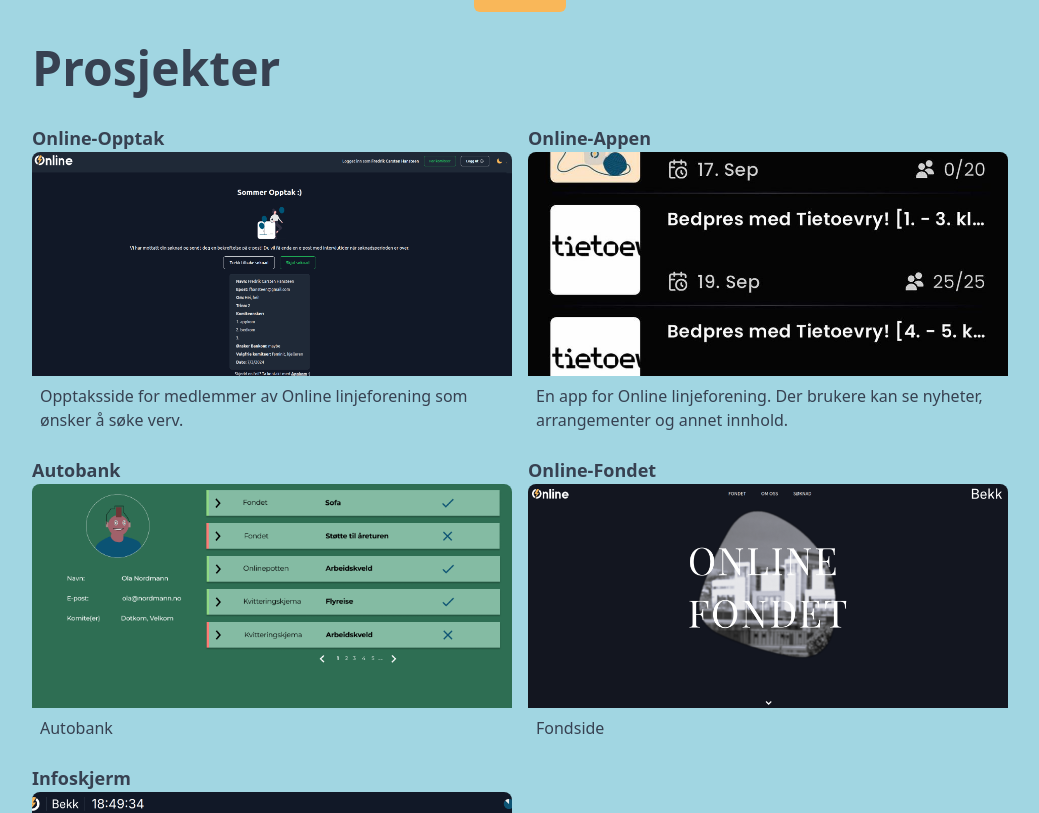
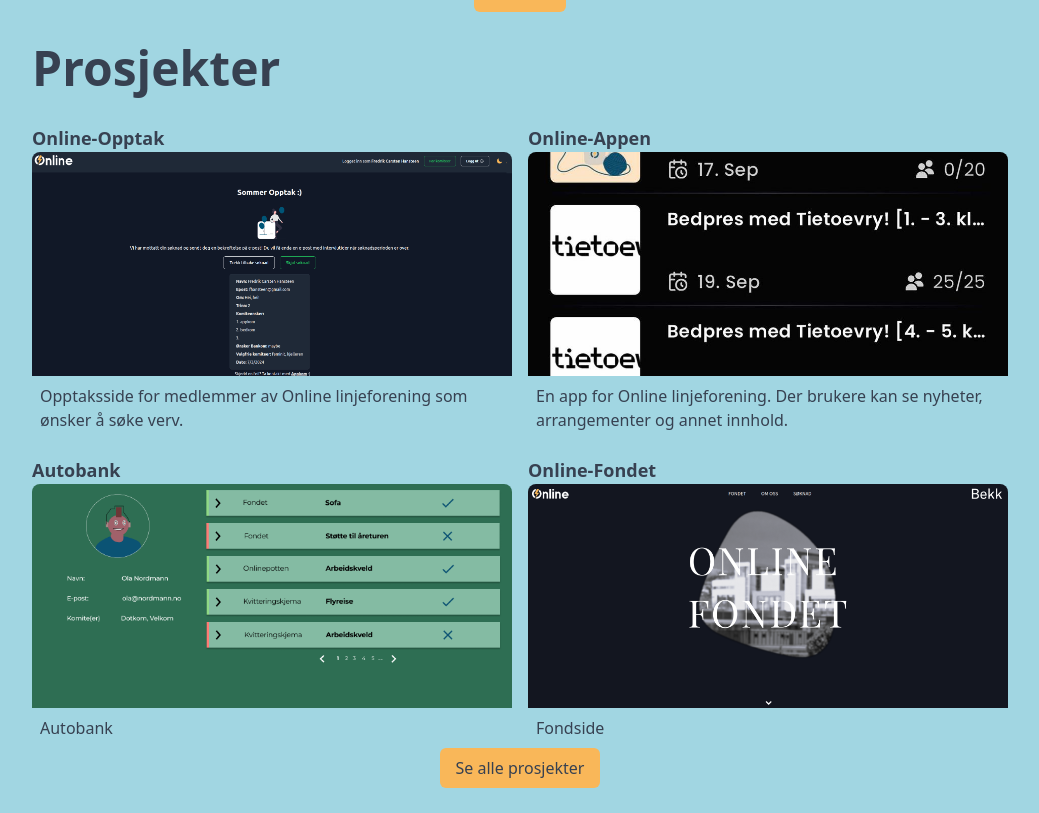
Before and after one commit to appKom/home, a Next.js app: page / in a window 1280 px wide. Shown: the part 1107-1920 px from the top of the page, without its empty margins (120-1159 px from the left). Built offline with nearby package versions, Linux system fonts and the light colour scheme.

Commit message:
add view more project button

```diff
--- a/app/page.tsx
+++ b/app/page.tsx
@@ -2,10 +2,9 @@ import Image from "next/image";
 import { blogs } from "@/lib/blog";
 import { BlogCard } from "@/components/home/BlogCard";
 import { Button } from "@/components/Button";
-import { projects } from "@/lib/projects";
 import { members } from "@/lib/members";
-import { ProjectCard } from "@/components/home/ProjectCard";
 import { MemberCard } from "@/components/home/MemberCard";
+import ProjectGrid from "@/components/ProjectGrid";
 
 export default function Home() {
   const orderedMembers = [
@@ -85,11 +84,7 @@ export default function Home() {
             >
               Prosjekter
             </h1>
-            <div className="grid grid-cols-1 sm:grid-cols-2 gap-4">
-              {projects.map((project) => (
-                <ProjectCard project={project} key={project.title} />
-              ))}
-            </div>
+            <ProjectGrid />
           </div>
           <div className="py-8">
             <h1 className="text-xl sm:text-xl md:text-2xl lg:text-3xl xl:text-5xl font-semibold pb-8">
--- /dev/null
+++ b/components/ProjectGrid.tsx
@@ -0,0 +1,30 @@
+"use client";
+import { useState } from "react";
+import { projects } from "@/lib/projects";
+import { ProjectCard } from "./home/ProjectCard";
+import { Button } from "./Button";
+
+export default function ProjectGrid() {
+  const [showAll, setShowAll] = useState(false);
+
+  const handleShowAllProjects = () => {
+    setShowAll(!showAll);
+  };
+
+  return (
+    <div className="flex flex-col">
+      <div className="grid grid-cols-1 sm:grid-cols-2 gap-4">
+        {projects.slice(0, showAll ? projects.length : 4).map((project) => (
+          <ProjectCard project={project} key={project.title} />
+        ))}
+      </div>
+      <div className="justify-between items-center text-center">
+        <Button
+          title={showAll ? "Vis færre prosjekter" : "Se alle prosjekter"}
+          onClick={handleShowAllProjects}
+          color={"onlineOrange"}
+        />
+      </div>
+    </div>
+  );
+}
```
